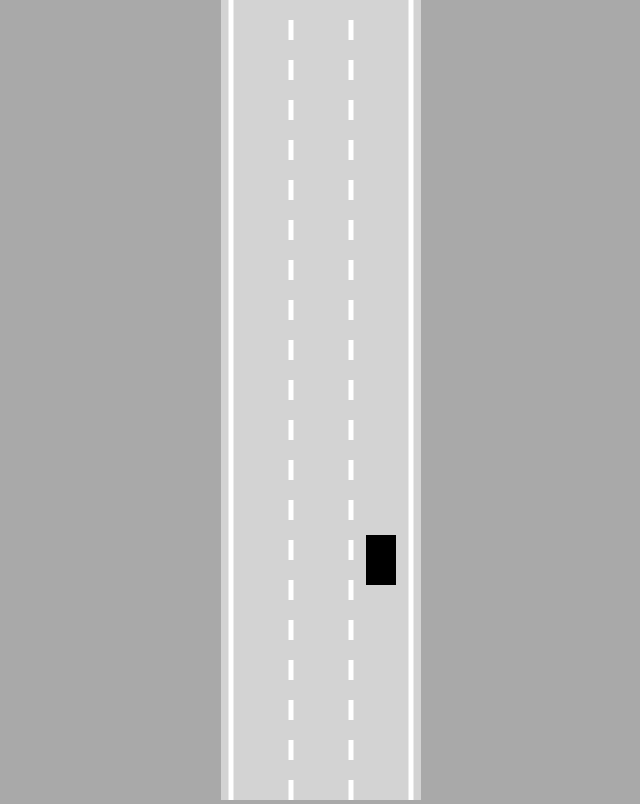
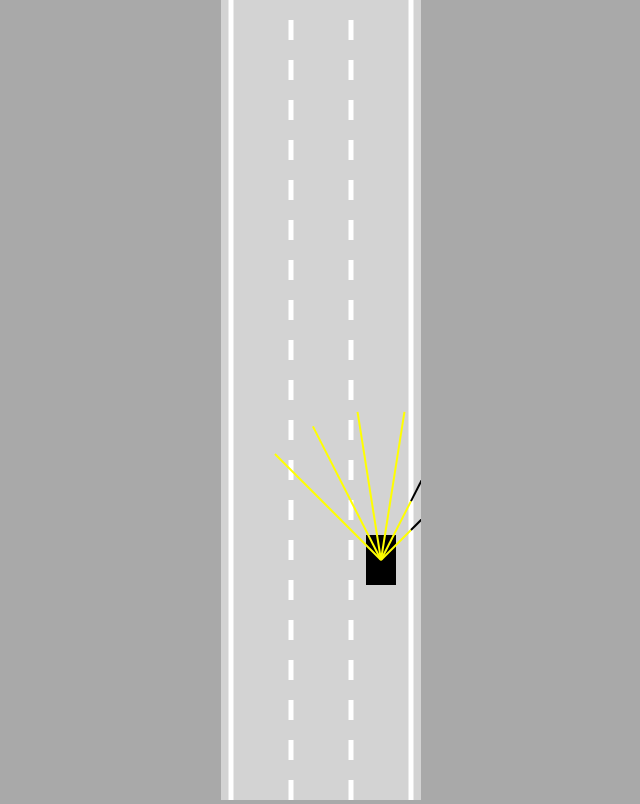
Before and after one commit to rohit-b04/self-driving-car-sim, a plain HTML site: page index.html in a window 1280 px wide. Shown: the whole page, without its empty margins (319-959 px from the left). Drawn offline with Linux system fonts and the light colour scheme.

Commit message:
Enhance car simulation with damage assessment and sensor integration

```diff
--- a/car.js
+++ b/car.js
@@ -7,15 +7,56 @@ class Car {
 
         this.speed = 0;
         this.acceleration = 0.2;
-        this.maxSpeed = 3;
+        this.maxSpeed = 5;
         this.friction = 0.05;
         this.angle = 0;
+        this.damaged = false;
+        this.polygon = 0;
 
+        this.sensor = new Sensor(this);
         this.controls = new Controls ()
     }
-    update() {
-        this.#move();
+    update(roadBorders) {
+        if(!this.damaged) {
+            this.#move();
+            this.polygon = this.#createPolygon();
+            this.damaged = this.#assessDamage(roadBorders);
+        }
+
+        this.sensor.update(roadBorders);
     }
+
+
+    #assessDamage(roadBorders) {
+        for(let i = 0;i < roadBorders.length;i++) {
+            if(polysIntersect(this.polygon, roadBorders[i])) return true;
+        }
+        return false;
+    }
+
+    #createPolygon() {
+        const points=[];
+        const rad = Math.hypot(this.width, this.height)/2;
+        const alpha = Math.atan2(this.width, this.height)
+        points.push({
+            x: this.x-Math.sin(this.angle-alpha)*rad,
+            y:this.y-Math.cos(this.angle-alpha)*rad
+        })
+        points.push({
+            x: this.x-Math.sin(this.angle+alpha)*rad,
+            y:this.y-Math.cos(this.angle+alpha)*rad
+        })
+        points.push({
+            x: this.x-Math.sin(Math.PI+this.angle-alpha)*rad,
+            y:this.y-Math.cos(Math.PI+this.angle-alpha)*rad
+        })
+        points.push({
+            x: this.x-Math.sin(Math.PI+this.angle+alpha)*rad,
+            y:this.y-Math.cos(Math.PI+this.angle+alpha)*rad
+        })
+        return points;
+    }
+
     #move() {
         if(this.controls.forward) {
             this.speed += this.acceleration
@@ -47,17 +88,17 @@ class Car {
         this.y -= Math.cos(this.angle)*this.speed;
     }
     draw(ctx) {
-        ctx.save();
-        ctx.translate(this.x, this.y);
-        ctx.rotate(-this.angle)
-        ctx.beginPath();
-        ctx.rect(
-            -this.width/2,
-            -this.height/2,
-            this.width,
-            this.height
-        )
+
+        if(this.damaged) ctx.fillStyle="gray";
+        else ctx.fillStyle="black";
+
+        ctx.beginPath()
+        ctx.moveTo(this.polygon[0].x, this.polygon[0].y);
+        for(let i = 0;i < this.polygon.length;i++) {
+            ctx.lineTo(this.polygon[i].x, this.polygon[i].y);
+        }
         ctx.fill();
-        ctx.restore();
+
+        this.sensor.draw(ctx)
     }
 }
--- a/index.html
+++ b/index.html
@@ -7,8 +7,9 @@
     <canvas id="myCanvas">
 
     </canvas>
+    <script src="utils.js"></script>
     <script src="sensor.js"></script>
-    <script src="utils.js"></script>
+
     <script src="road.js"></script>
     <script src="controls.js"></script>
     <script src="car.js"></script>
--- a/main.js
+++ b/main.js
@@ -8,7 +8,7 @@ const car = new Car(road.getLaneCenter(3), 100, 30, 50);
 
 animate()
 function animate() {
-    car.update();
+    car.update(road.borders);
     canvas.height = window.innerHeight;
     ctx.save();
     ctx.translate(0, -car.y+canvas.height*0.7);
--- a/sensor.js
+++ b/sensor.js
@@ -0,0 +1,94 @@
+class Sensor {
+    constructor(car) {
+        this.car = car;
+        this.rayCount = 6;
+        this.rayLength = 150;
+        this.raySpread = Math.PI/2;
+
+        this.rays=[];
+        this.readings=[];
+    }
+    update(roadBorders) {
+        this.#castRays();
+        this.readings = [];
+        for(let i = 0;i < this.rays.length;i++) {
+             this.readings.push(
+                this.#getReading(this.rays[i], roadBorders)
+             )
+        }
+    }
+
+    #getReading(ray, roadBorders) {
+        let touches = []
+        for(let i = 0;i < roadBorders.length;i++) {
+            const touch = getIntersection(
+                ray[0],
+                ray[1],
+                roadBorders[i][0],
+                roadBorders[i][1]
+            );
+            if(touch) touches.push(touch)
+        }
+        if(touches.length == 0) return null;
+        else {
+            //console.log(touches)
+            const offets = touches.map(e=>e.offset);
+            const minOffset = Math.min(...offets);
+            return touches.find(e=>e.offset==minOffset);
+        }
+    }
+
+    #castRays() {
+        this.rays=[];
+
+        for(let i = 0;i < this.rayCount;i++) {
+            const carAngle = this.car.angle;
+            const rayAngle = lerp(this.raySpread/2,
+                -this.raySpread/2,
+                this.rayCount==1?0.5:i/(this.rayCount-1)
+            ) + carAngle;
+
+            const start = {x:this.car.x, y:this.car.y};
+            const end={
+                x:this.car.x-Math.sin(rayAngle)*this.rayLength,
+                y:this.car.y-Math.cos(rayAngle)*this.rayLength
+            }
+            this.rays.push([start,end])
+        }
+    }
+
+    draw(ctx) {
+        for(let i = 0;i < this.rayCount;i++) {
+
+            let end = this.rays[i][1];
+            if(this.readings[i]) {
+                end = this.readings[i];
+            }
+            ctx.beginPath();
+            ctx.lineWidth = 2;
+            ctx.strokeStyle="yellow";
+            ctx.moveTo(
+                this.rays[i][0].x,
+                this.rays[i][0].y
+            )
+            ctx.lineTo(
+                end.x,
+                end.y
+            )
+            ctx.stroke();
+
+            ctx.beginPath();
+            ctx.lineWidth = 2;
+            ctx.strokeStyle="black";
+            ctx.moveTo(
+                this.rays[i][1].x,
+                this.rays[i][1].y
+            )
+            ctx.lineTo(
+                end.x,
+                end.y
+            )
+            ctx.stroke();
+        }
+    }
+}
--- a/utils.js
+++ b/utils.js
@@ -1,3 +1,58 @@
 function lerp(A, B, t){
+    // this lerp function returns the point at a specific coordinate according to the t which is percentage in AB segment
+    // this is called linear interpolation
     return A+(B-A)*t;
 }
+
+function getIntersection(A,B,C,D) {
+
+    /*
+        Ix = Ax+(Bx-Ax)t = Cx+(Dx-Cx)u
+        Iy = Ay+(By-Ay)t = Cy+(Dy-Dy)u
+
+        1. Ax+(Bx-Ax)t = Cx+(Dx-Cx)u
+            (Ax-Cx)+(Bx-Ax)t = (Dx-Cx)u
+
+
+        2. Ay+(By-Ay)t = Cy+(Dy-Cy)u
+            (Ay-Cy)+(By-Ay)t = (Dy-Cy)u
+
+        After some derivation we get the value of t
+
+     */
+    const tNumerator=(D.x-C.x)*(A.y-C.y)-(D.y-C.y)*(A.x-C.x)
+    const denominator=(D.y-C.y)*(B.x-A.x)-(D.x-C.x)*(B.y-A.y)
+
+    const uNumerator=(C.y-A.y)*(A.x-B.x)-(C.x-A.x)*(A.y-B.y)
+
+
+    if(denominator != 0) {
+        const t = tNumerator/denominator;
+        const u = uNumerator/denominator
+        if(t >= 0 && t <= 1 && u>=0 && u <= 1) {
+            return {
+                x:lerp(A.x, B.x,t),
+                y:lerp(A.y, B.y, t),
+                offset: t
+            }
+        }
+
+    }
+    return null
+
+}
+
+function polysIntersect(poly1, poly2) {
+    for(let i = 0;i < poly1.length;i++) {
+        for(let j = 0;j < poly2.length;j++) {
+            const touch = getIntersection(
+                poly1[i],
+                poly1[(i+1)%poly1.length],
+                poly2[j],
+                poly2[(j+1)%poly2.length]
+            );
+            if(touch) return true;
+        }
+    }
+    return false;
+}
```
